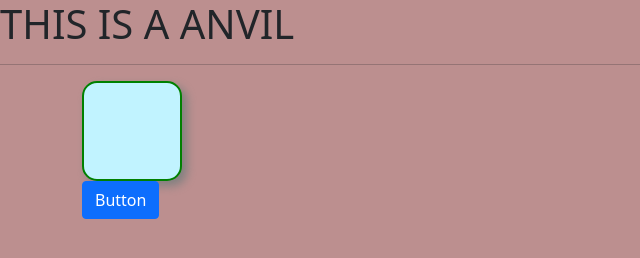
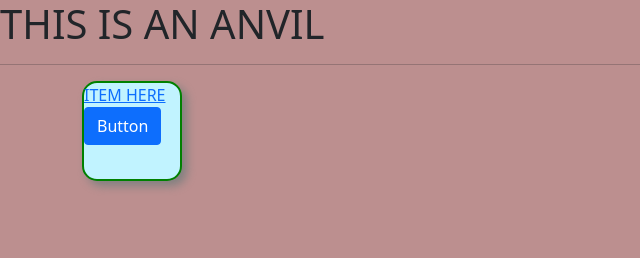
Before and after one commit to alperadem/Upgrade-Simulator, a plain HTML site: page index.html in a window 1280 px wide. Shown: the whole page, without its empty margins (0-640 px from the left). Drawn offline with nearby package versions, Linux system fonts and the light colour scheme.

Commit message:
Header fixed

```diff
--- a/index.html
+++ b/index.html
@@ -13,13 +13,16 @@
 
 <body>
 
-    <h1>THIS IS A ANVIL</h1>
+    <h1>THIS IS AN ANVIL</h1>
     <hr>
     <div class="container">
+
         <div class="square-box">
+            <a href="" id="itemDisplay">ITEM HERE</a>
+            <button class="btn btn-primary" id="UPGRADEbutton">Button</button>
+        </div>
 
-        </div>
-        <button class="btn btn-primary" id="UPGRADEbutton">Button</button>
+
 
     </div>
 
```
